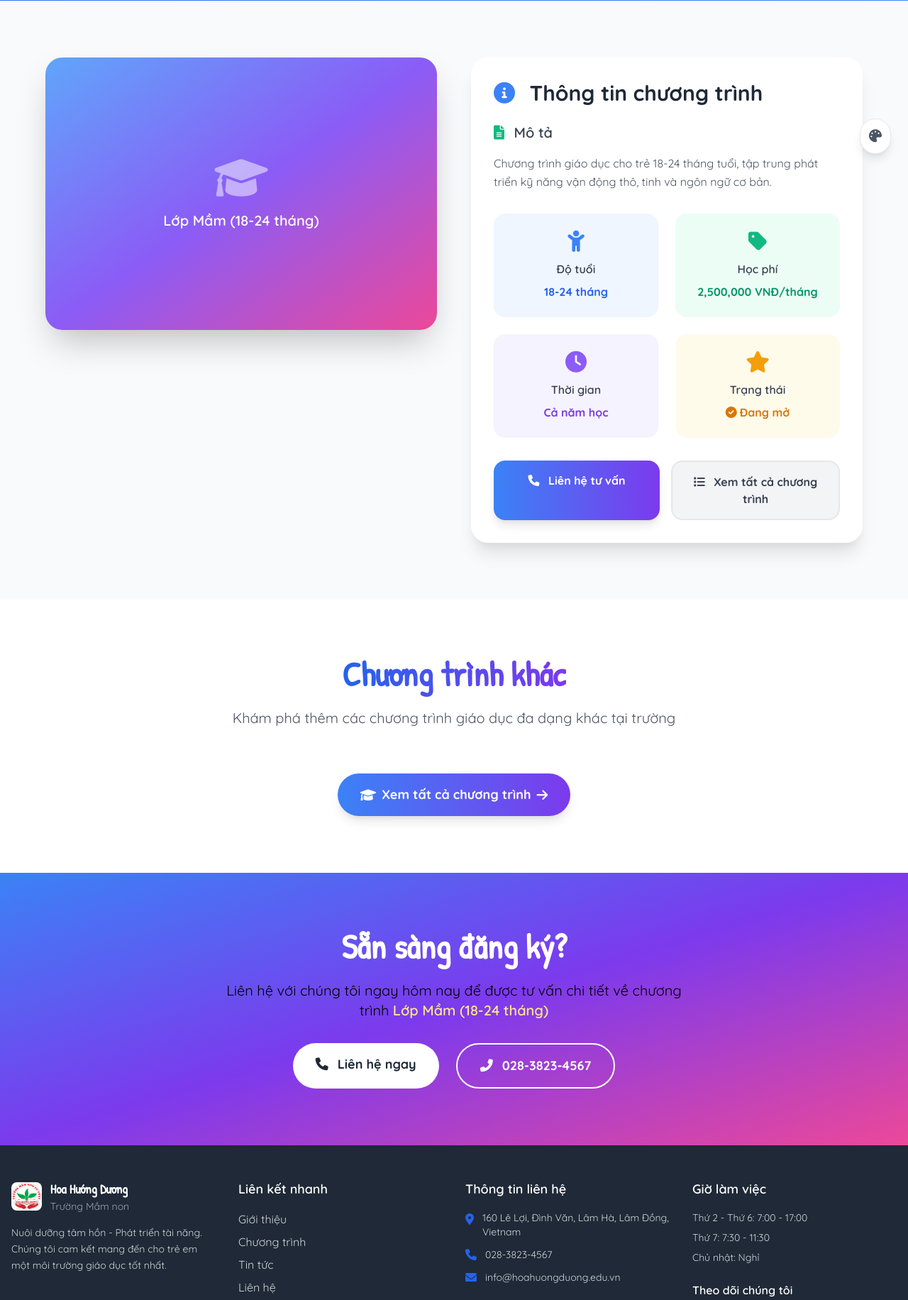
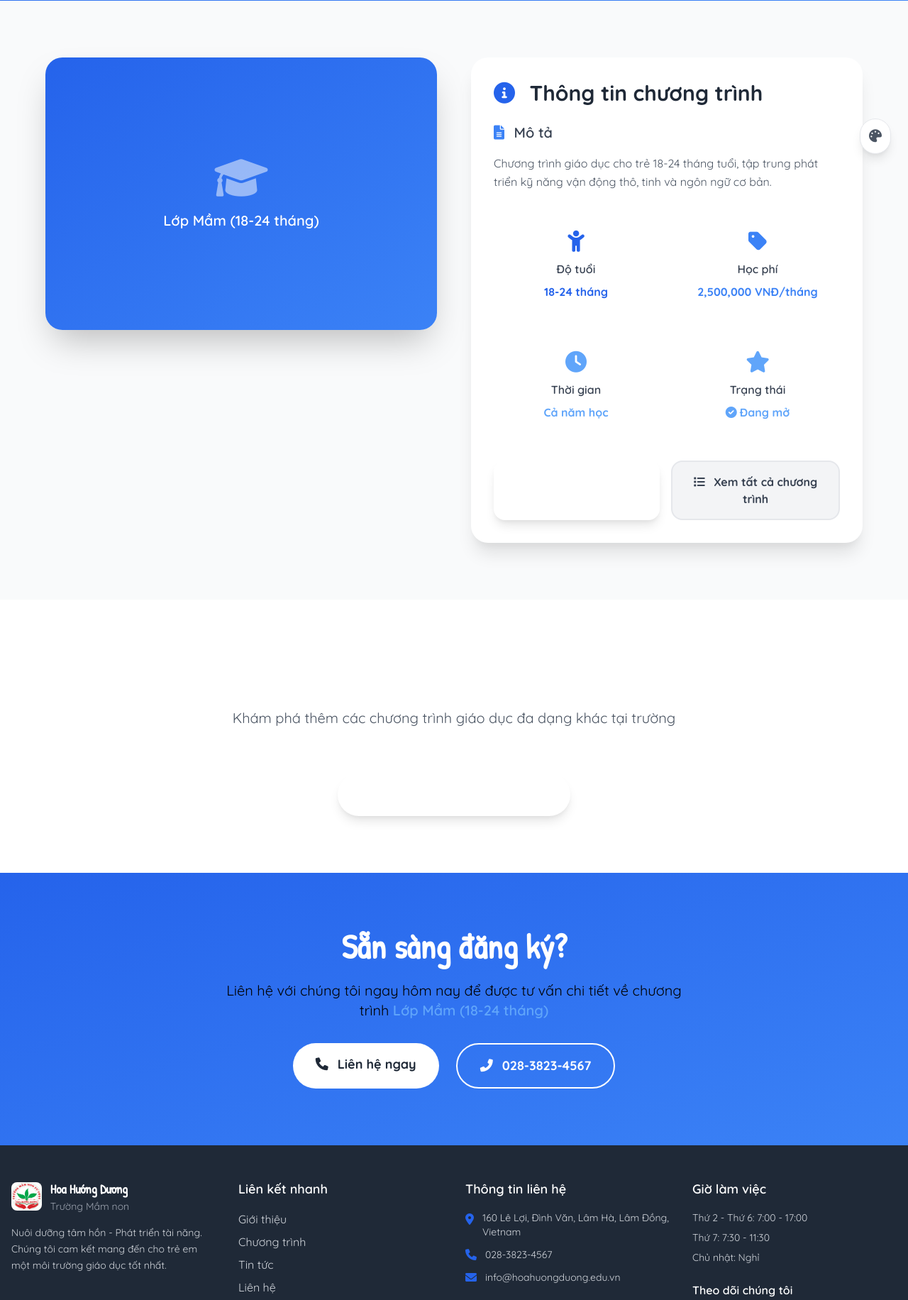
Before and after one commit to Trannick12222/webmamnon, a Flask app: page /chuong-trinh/1 in a window 1280 px wide. Shown: the part 559-2391 px from the top of the page at 71% size. Run offline with Flask 3, Linux system fonts and the light colour scheme; data comes from the database, SQL or seed files in the repository; data that the repository does not hold is empty; parts of the project's set-up code (start-up, migrations or seed data) failed here and were passed over.

Commit message:
feat: Update program detail page to use theme system
- Replace hard-coded colors with theme variables (primary, secondary, accent)
- Update info section icons to use theme colors
- Replace detail cards background and text colors with theme classes
- Update all buttons and gradients to use theme-based colors
- Update CTA section background to use theme gradient
- Update floating elements to use theme accent colors
- Program detail page now fully responds to theme changes

```diff
--- a/templates/program_detail.html
+++ b/templates/program_detail.html
@@ -88,7 +88,7 @@
                         <div class="absolute inset-0 bg-gradient-to-t from-black/50 to-transparent opacity-0 group-hover:opacity-100 transition-opacity duration-300"></div>
                     </div>
                     {% else %}
-                    <div class="relative rounded-3xl overflow-hidden shadow-2xl bg-gradient-to-br from-blue-400 via-purple-500 to-pink-500 h-96 flex items-center justify-center">
+                    <div class="relative rounded-3xl overflow-hidden shadow-2xl bg-theme-gradient-br h-96 flex items-center justify-center">
                         <div class="text-center text-white">
                             <i class="fas fa-graduation-cap text-6xl mb-4 opacity-50"></i>
                             <p class="text-xl font-semibold">{{ program.name }}</p>
@@ -101,7 +101,7 @@
                 <div class="order-1 lg:order-2">
                     <div class="bg-white rounded-3xl p-8 shadow-xl">
                         <h2 class="text-3xl font-bold text-gray-800 mb-6">
-                            <i class="fas fa-info-circle text-blue-500 mr-3"></i>
+                            <i class="fas fa-info-circle text-primary mr-3"></i>
                             Thông tin chương trình
                         </h2>
 
@@ -109,7 +109,7 @@
                         {% if program.description %}
                         <div class="mb-8">
                             <h3 class="text-xl font-semibold text-gray-700 mb-4">
-                                <i class="fas fa-file-alt text-green-500 mr-2"></i>
+                                <i class="fas fa-file-alt text-secondary mr-2"></i>
                                 Mô tả
                             </h3>
                             <p class="text-gray-600 leading-relaxed">{{ program.description | safe }}</p>
@@ -119,33 +119,33 @@
                         <!-- Program Details Grid -->
                         <div class="grid sm:grid-cols-2 gap-6">
                             {% if program.age_group %}
-                            <div class="bg-blue-50 rounded-2xl p-6 text-center">
-                                <i class="fas fa-child text-3xl text-blue-500 mb-3"></i>
+                            <div class="bg-primary/10 rounded-2xl p-6 text-center">
+                                <i class="fas fa-child text-3xl text-primary mb-3"></i>
                                 <h4 class="font-semibold text-gray-700 mb-2">Độ tuổi</h4>
-                                <p class="text-blue-600 font-bold">{{ program.age_group }}</p>
+                                <p class="text-primary font-bold">{{ program.age_group }}</p>
                             </div>
                             {% endif %}
 
                             {% if program.price %}
-                            <div class="bg-green-50 rounded-2xl p-6 text-center">
-                                <i class="fas fa-tag text-3xl text-green-500 mb-3"></i>
+                            <div class="bg-secondary/10 rounded-2xl p-6 text-center">
+                                <i class="fas fa-tag text-3xl text-secondary mb-3"></i>
                                 <h4 class="font-semibold text-gray-700 mb-2">Học phí</h4>
-                                <p class="text-green-600 font-bold">{{ program.price }}</p>
+                                <p class="text-secondary font-bold">{{ program.price }}</p>
                             </div>
                             {% endif %}
 
                             {% if program.duration %}
-                            <div class="bg-purple-50 rounded-2xl p-6 text-center">
-                                <i class="fas fa-clock text-3xl text-purple-500 mb-3"></i>
+                            <div class="bg-accent/10 rounded-2xl p-6 text-center">
+                                <i class="fas fa-clock text-3xl text-accent mb-3"></i>
                                 <h4 class="font-semibold text-gray-700 mb-2">Thời gian</h4>
-                                <p class="text-purple-600 font-bold">{{ program.duration }}</p>
+                                <p class="text-accent font-bold">{{ program.duration }}</p>
                             </div>
                             {% endif %}
 
-                            <div class="bg-yellow-50 rounded-2xl p-6 text-center">
-                                <i class="fas fa-star text-3xl text-yellow-500 mb-3"></i>
+                            <div class="bg-accent/10 rounded-2xl p-6 text-center">
+                                <i class="fas fa-star text-3xl text-accent mb-3"></i>
                                 <h4 class="font-semibold text-gray-700 mb-2">Trạng thái</h4>
-                                <p class="text-yellow-600 font-bold">
+                                <p class="text-accent font-bold">
                                     {% if program.is_active %}
                                     <i class="fas fa-check-circle mr-1"></i>Đang mở
                                     {% else %}
@@ -157,7 +157,7 @@
 
                         <!-- Action Buttons -->
                         <div class="mt-8 flex flex-col sm:flex-row gap-4">
-                            <a href="/lien-he" class="flex-1 bg-gradient-to-r from-blue-500 to-purple-600 text-white px-6 py-4 rounded-2xl font-bold text-center hover:from-blue-600 hover:to-purple-700 transition-all duration-300 transform hover:scale-105 shadow-lg">
+                            <a href="/lien-he" class="flex-1 bg-gradient-to-r from-primary to-secondary text-white px-6 py-4 rounded-2xl font-bold text-center hover:opacity-90 transition-all duration-300 transform hover:scale-105 shadow-lg">
                                 <i class="fas fa-phone mr-2"></i>
                                 Liên hệ tư vấn
                             </a>
@@ -178,7 +178,7 @@
     <div class="container mx-auto px-4">
         <div class="text-center mb-16">
             <h2 class="text-4xl md:text-5xl font-bold text-gray-800 mb-6">
-                <span class="bg-gradient-to-r from-blue-600 to-purple-600 bg-clip-text text-transparent font-patrick">
+                <span class="bg-gradient-to-r from-primary to-secondary bg-clip-text text-transparent font-patrick">
                     Chương trình khác
                 </span>
             </h2>
@@ -188,7 +188,7 @@
         </div>
 
         <div class="text-center">
-            <a href="/chuong-trinh" class="inline-flex items-center bg-gradient-to-r from-blue-500 to-purple-600 text-white px-8 py-4 rounded-full font-bold text-lg hover:from-blue-600 hover:to-purple-700 transition-all duration-300 transform hover:scale-105 shadow-lg">
+            <a href="/chuong-trinh" class="inline-flex items-center bg-gradient-to-r from-primary to-secondary text-white px-8 py-4 rounded-full font-bold text-lg hover:opacity-90 transition-all duration-300 transform hover:scale-105 shadow-lg">
                 <i class="fas fa-graduation-cap mr-2"></i>
                 Xem tất cả chương trình
                 <i class="fas fa-arrow-right ml-2"></i>
@@ -198,12 +198,12 @@
 </section>
 
 <!-- Contact CTA Section -->
-<section class="py-20 bg-gradient-to-br from-blue-500 via-purple-600 to-pink-500 relative overflow-hidden">
+<section class="py-20 bg-theme-gradient-br relative overflow-hidden">
     <!-- Floating Elements -->
     <div class="absolute top-10 left-10 w-20 h-20 bg-white/10 rounded-full animate-float"></div>
-    <div class="absolute top-32 right-16 w-16 h-16 bg-yellow-300/20 rounded-full animate-float-delay-1"></div>
-    <div class="absolute bottom-16 left-20 w-24 h-24 bg-pink-300/15 rounded-full animate-float-delay-2"></div>
-    <div class="absolute bottom-32 right-12 w-12 h-12 bg-blue-300/25 rounded-full animate-float-delay-3"></div>
+    <div class="absolute top-32 right-16 w-16 h-16 bg-accent/20 rounded-full animate-float" style="animation-delay: 1s;"></div>
+    <div class="absolute bottom-16 left-20 w-24 h-24 bg-white/15 rounded-full animate-float" style="animation-delay: 2s;"></div>
+    <div class="absolute bottom-32 right-12 w-12 h-12 bg-accent/25 rounded-full animate-float" style="animation-delay: 0.5s;"></div>
 
     <div class="container mx-auto px-4 relative z-10">
         <div class="max-w-4xl mx-auto text-center">
@@ -212,11 +212,11 @@
             </h2>
             <p class="text-xl text-white/90 mb-8 max-w-2xl mx-auto">
                 Liên hệ với chúng tôi ngay hôm nay để được tư vấn chi tiết về chương trình
-                <span class="font-semibold text-yellow-200">{{ program.name }}</span>
+                <span class="font-semibold text-accent">{{ program.name }}</span>
             </p>
 
             <div class="flex flex-col sm:flex-row gap-6 justify-center">
-                <a href="/lien-he" class="group bg-white text-gray-800 px-8 py-4 rounded-full font-bold text-lg hover:bg-yellow-100 transition-all duration-300 transform hover:scale-105 hover:shadow-2xl">
+                <a href="/lien-he" class="group bg-white text-gray-800 px-8 py-4 rounded-full font-bold text-lg hover:bg-accent/10 transition-all duration-300 transform hover:scale-105 hover:shadow-2xl">
                     <i class="fas fa-phone mr-2 group-hover:animate-bounce"></i>
                     Liên hệ ngay
                 </a>
```
